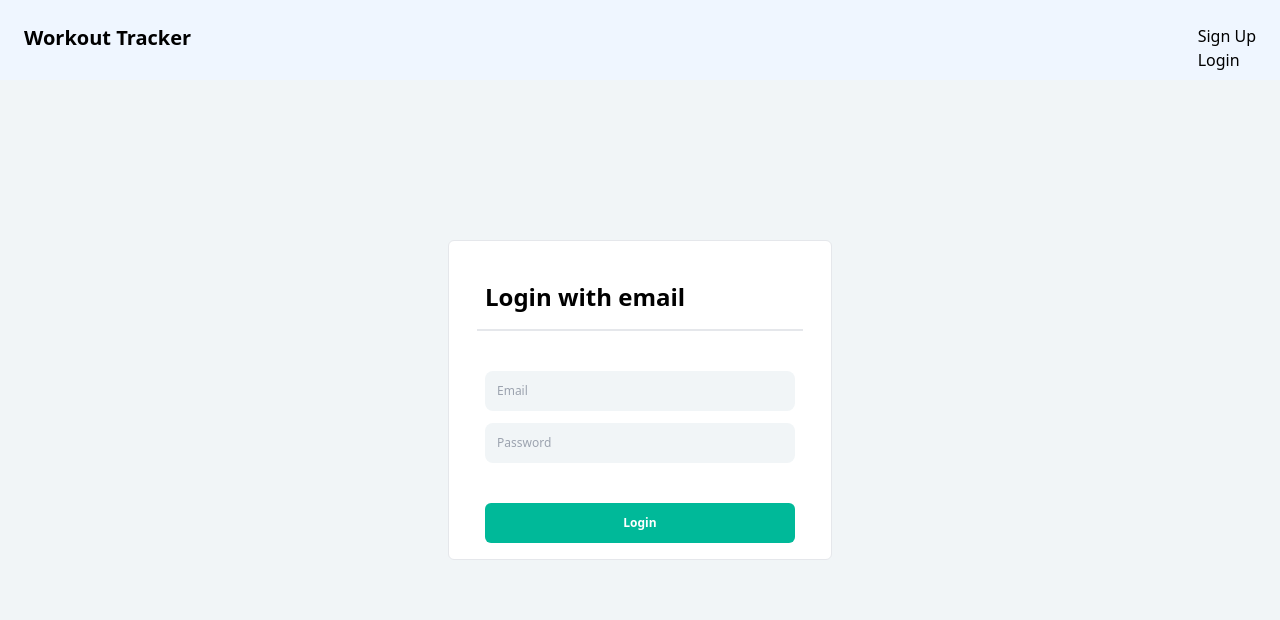
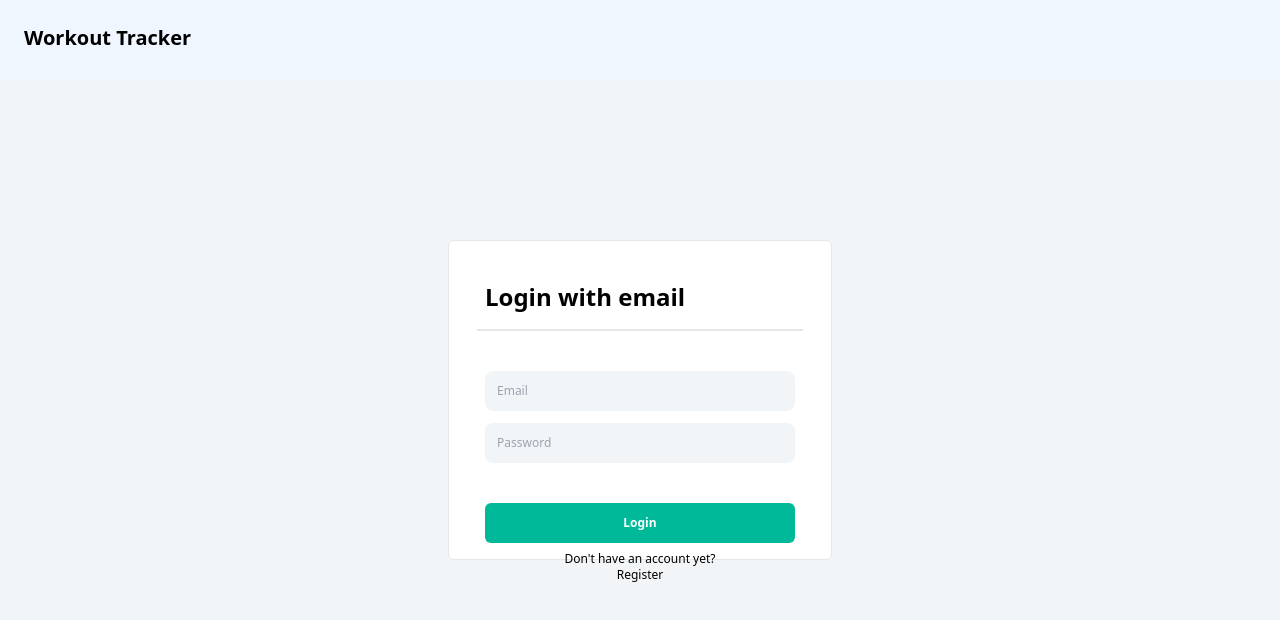
Before and after one commit to kezdetphia/mern-mycode-front, a React (Create React App) app: page /login in a window 1280 px wide. Shown: the top 620 px of the page. Built offline with nearby package versions, Linux system fonts and the light colour scheme.

Commit message:
change ui

```diff
--- a/src/App.js
+++ b/src/App.js
@@ -14,7 +14,7 @@ function App() {
   const {user}= useAuthContext()
 
   return (
-    <div className="bg-background h-screen">
+    <div className="bg-background h-screen w-screen">
       <BrowserRouter>
           <Navbar />
         <div className="pages">
--- a/src/Components/Navbar.jsx
+++ b/src/Components/Navbar.jsx
@@ -5,10 +5,10 @@ import { useAuthContext } from "../hooks/useAuthContext";
 
 const Navbar = () => {
   const { logout } = useLogout();
-  const {user} = useAuthContext()
+  const { user } = useAuthContext();
 
   const handleLogout = () => {
-    logout()
+    logout();
   };
 
   return (
@@ -17,26 +17,21 @@ const Navbar = () => {
         <Link to="/">
           <h1 className="text-xl font-bold text-primary">Workout Tracker</h1>
         </Link>
-        {!user && (
-          <div>
+        {/* {!user && (
+          <div className="flex ">
             <Link to="/signup">
               <h1 className=""> Sign Up </h1>
             </Link>
             <Link to="/login">
-              <h1 className=""> Login </h1>
+              <h1 className="px-4"> Login </h1>
             </Link>
           </div>
-        )}
+        )} */}
 
         {user && (
-          <div>
-
-           <span>
-            {user.email}
-            </span>
-          <button onClick={handleLogout} >
-            Logout
-          </button>
+          <div className = ''>
+            <span className="">{user.email}</span>
+            <button className="px-2 py-1 ml-3 bg-mygreen rounded-md text-white" onClick={handleLogout}>Logout</button>
           </div>
         )}
       </div>
--- a/src/Components/WorkoutDetails.jsx
+++ b/src/Components/WorkoutDetails.jsx
@@ -41,9 +41,9 @@ const WorkoutDetails = ({ workout }) => {
   };
 
   return (
-    <div className="mx-16">
+    <div className="flex flex-col px-16 w-full">
       <div className="flex bg-slate-50 mb-3">
-        <div className="mx-8 my-5 w-full ">
+        <div className="px-8 my-5 w-full ">
           <div className="flex justify-between w-full">
             <h4 className="text-purple-400 font-bold pb-3 pr-3">{workout.title}</h4>
             <button onClick={handleClick}>
--- a/src/Components/WorkoutForm.jsx
+++ b/src/Components/WorkoutForm.jsx
@@ -66,8 +66,8 @@ const WorkoutForm = () => {
   };
 
   return (
-    <div className="flex flex-col mr-10   shadow-lg shadow-darkgray  ">
-      <p className="mx-7 my-4 text-xl font-bold">Add a new workout</p>
+    <div className="flex flex-col pr-10   shadow-lg shadow-darkgray  ">
+      <p className="px-7 py-4 text-xl font-bold">Add a new workout</p>
       <form
         className="flex flex-col mx-7 my-4   "
         onSubmit={(e) => handleSubmit(e)}
--- a/src/Pages/LoginPage.jsx
+++ b/src/Pages/LoginPage.jsx
@@ -1,5 +1,6 @@
 import { useState } from "react";
 import { useLogin } from "../hooks/useLogin";
+import {Link} from 'react-router-dom'
 
 const LoginPage = () => {
 
@@ -61,6 +62,14 @@ const LoginPage = () => {
             >
               Login
             </button>
+            <span className="flex justify-center mt-2 text-xs">
+              Don't have an account yet?
+            </span>
+            <Link
+              className="flex justify-center text-xs hover:text-mygreen"
+              to="/signup">
+              Register
+            </Link>
 
             <div className="flex justify-center mt-10 text-red-400 text-sm">
               <div className="">{error && <div>{error}</div>}</div>
--- a/src/Pages/SignupPage.jsx
+++ b/src/Pages/SignupPage.jsx
@@ -1,5 +1,7 @@
 import { useState } from "react";
+import {Link} from 'react-router-dom'
 import { useSignup } from "../hooks/useSignup";
+
 
 const SignupPage = () => {
   const intialForm = {
```
